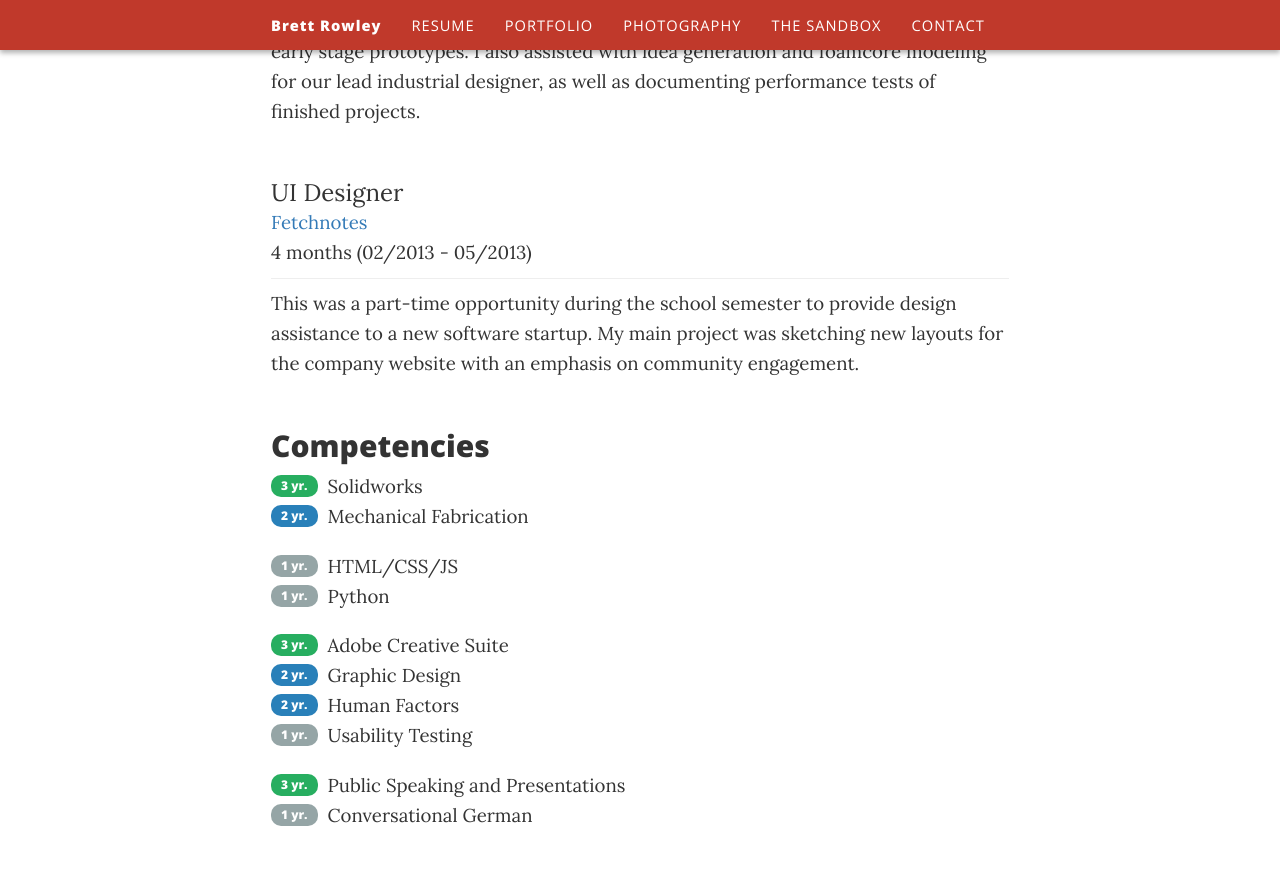
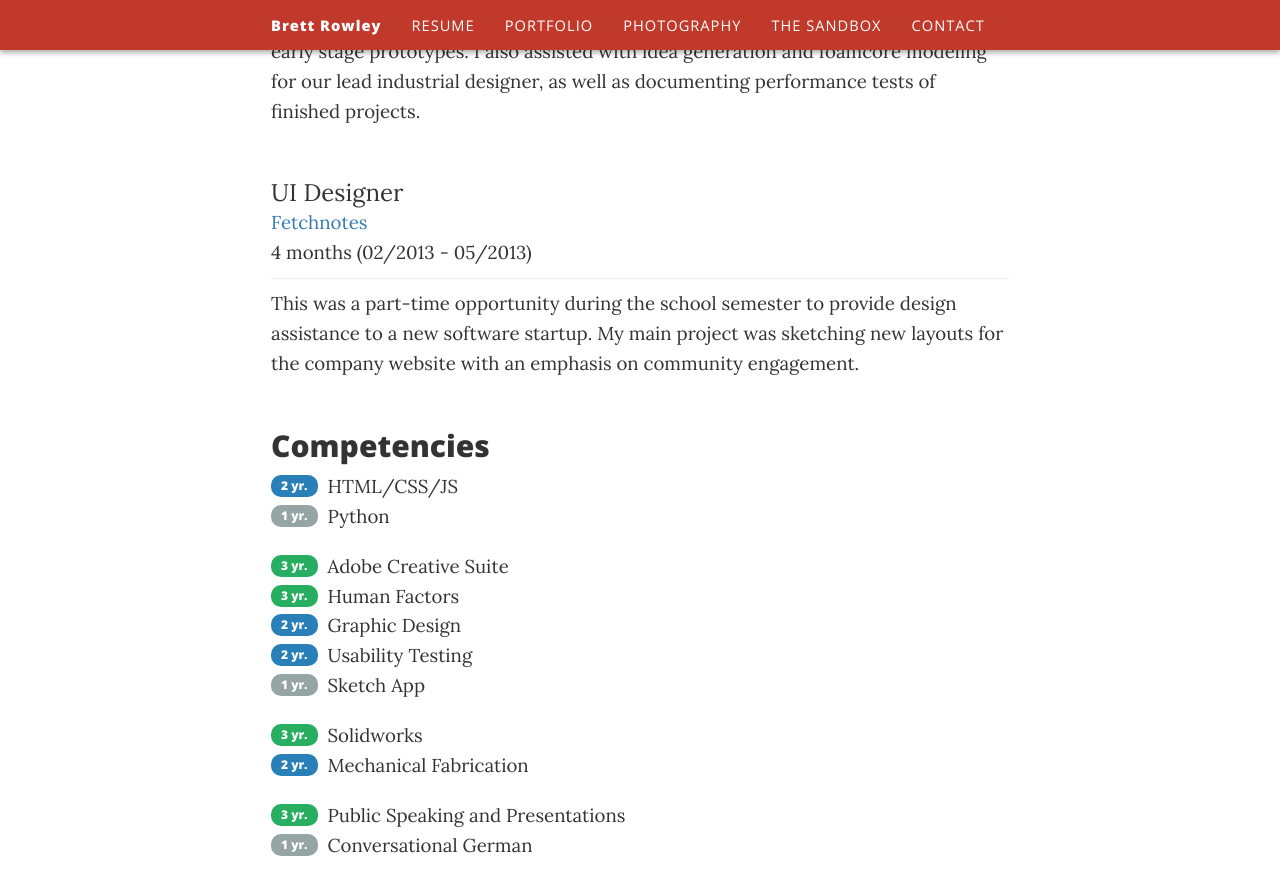
Before and after one commit to brettrowley/brettrowley.github.io, a Jekyll site: the page built from resume/index.html, in a window 1280 px wide and 900 px high, scrolled down 1887 px. Shown: the top 895 px of the window. Built offline with Jekyll 4.4.1, drawn with Linux system fonts in a browser that asks for light colours; some web fonts are replaced; before the commit the page ends 2758 px from its top, so only the background shows below that.

Commit message:
Updated competency list

```diff
--- a/resume/index.html
+++ b/resume/index.html
@@ -186,17 +186,9 @@ title: Resume
 
 	<h2>Competencies</h2>
 	<p><ul id="competencies">
-		<li>
-			<span class="badge">3</span>
-			Solidworks
-		</li>
+
 		<li>
 			<span class="badge">2</span>
-			Mechanical Fabrication
-		</li>
-		<br>
-		<li>
-			<span class="badge">1</span>
 			HTML/CSS/JS
 		</li>
 		<li>
@@ -209,16 +201,29 @@ title: Resume
 			Adobe Creative Suite
 		</li>
 		<li>
+			<span class="badge">3</span>
+			Human Factors
+		</li>
+		<li>
 			<span class="badge">2</span>
 			Graphic Design
 		</li>
 		<li>
 			<span class="badge">2</span>
-			Human Factors
+			Usability Testing
 		</li>
 		<li>
 			<span class="badge">1</span>
-			Usability Testing
+			Sketch App
+		</li>
+		<br>
+		<li>
+			<span class="badge">3</span>
+			Solidworks
+		</li>
+		<li>
+			<span class="badge">2</span>
+			Mechanical Fabrication
 		</li>
 		<br>
 		<li>
```
